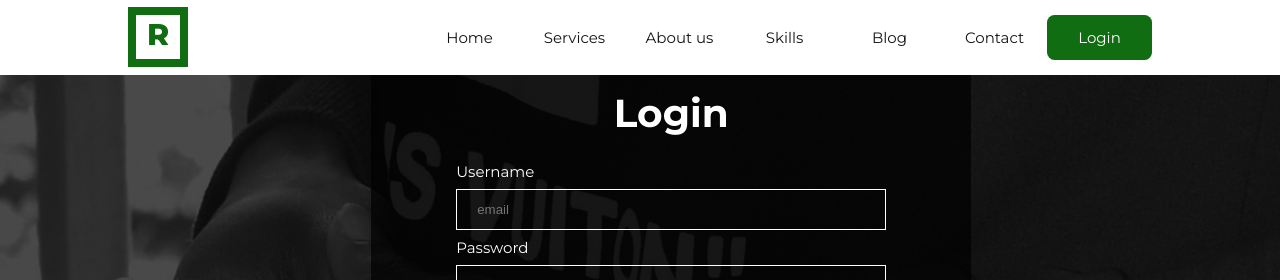
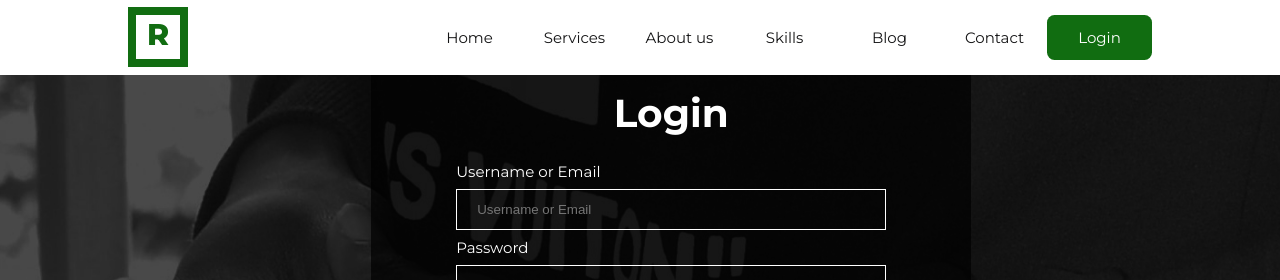
Before and after one commit to remy-mugisha/mybrandfrontend, a plain HTML site: page loginpage.html in a window 1280 px wide. Shown: the top 280 px of the page. Drawn offline with nearby package versions, Linux system fonts and the light colour scheme.

Commit message:
login update login and pushed

```diff
--- a/loginpage.html
+++ b/loginpage.html
@@ -41,22 +41,11 @@
     </nav>
     <!--========================== END OF NAVBAR ==========================-->
   <div id="container-login">
-
-    <!-- <form  id="form_login" method="post" name="form" class="overlay">
-        <label>Signin</label>
-        <input type="text" id="input_email" name="email" placeholder="email" id="username" >
-        <div class="email_error"></div>
-        <input type="password" id="input_password" name="password" placeholder="Password" id="pass password" >
-        <div class="password_error"></div>
-        <div class="form_error"></div>
-        <button type="submit" class="button">Signin</button>
-        </form>   -->
-
     <form id="form_login" method="post" name="form" class="overlay">
         <h2 style="text-align: center; color: #fff;">Login</h2>
         <div class="container">
-            <label for="username" >Username </label>
-            <input type="text" id="input_email" name="email" placeholder="email" id="username">
+            <label for="username" >Username or Email </label>
+            <input type="text" id="input_email" name="email" placeholder="Username or Email" id="username">
             <!-- <p style="color: red; visibility: hidden;">Try again please</p> -->
             <div class="email_error"></div>
             <label for="password" >Password </label>
```
